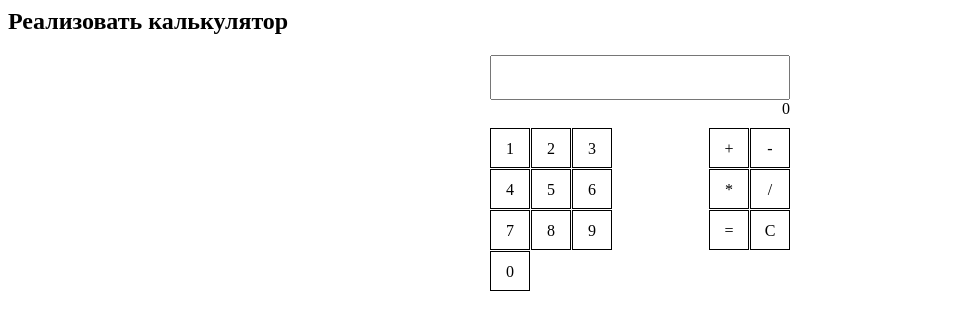
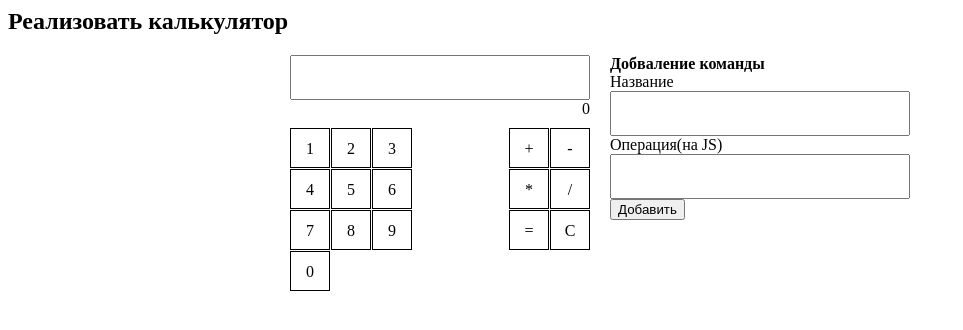
Before and after one commit to gpunker/thinknetika_js_course, a plain HTML site: page task2.html in a window 1280 px wide. Shown: the whole page, without its empty margins (0-963 px from the left). Drawn offline with Linux system fonts and the light colour scheme.

Commit message:
add operation html

```diff
--- a/app2.js
+++ b/app2.js
@@ -1,4 +1,4 @@
-const input = document.querySelector('input[type=text]')
+const input = document.querySelector('#number-input')
 const resultBlock = document.querySelector('.result')
 
 const numberPanel = document.querySelector('.numbers')
--- a/task2.css
+++ b/task2.css
@@ -1,6 +1,9 @@
 .container {
+    display: grid;
+    grid-template-columns: 300px 300px;
+    grid-gap: 20px;
     margin: auto;
-    width: 300px;
+    width: 700px;
 }
 
 .buttons-wrapper {
--- a/task2.html
+++ b/task2.html
@@ -8,7 +8,8 @@
         <h2>Реализовать калькулятор</h2>
 
         <div class="container">
-            <input type="text" />
+            <div class="calculator-wrapper">
+                <input id="number-input" type="text" />
                 <span class="result">0</span>
                 <div class="buttons-wrapper">
                     <div class="numbers">
@@ -34,6 +35,18 @@
                 </div>
             </div>
 
+            <div class="command-editor-wrapper">
+                <strong>Добваление команды</strong>
+                <form id="command-editor-form">
+                    <label>Название</label>
+                    <input name="command-name" type="text" required />
+                    <label>Операция(на JS)</label>
+                    <input name="command-body" type="text" required />
+                    <button type="submit">Добавить</button>
+                </form>
+            </div>
+        </div>
+
 
         <script src="app2.js"></script>
     </body>
```
Lines whose indentation alone changed are shown as unchanged.
